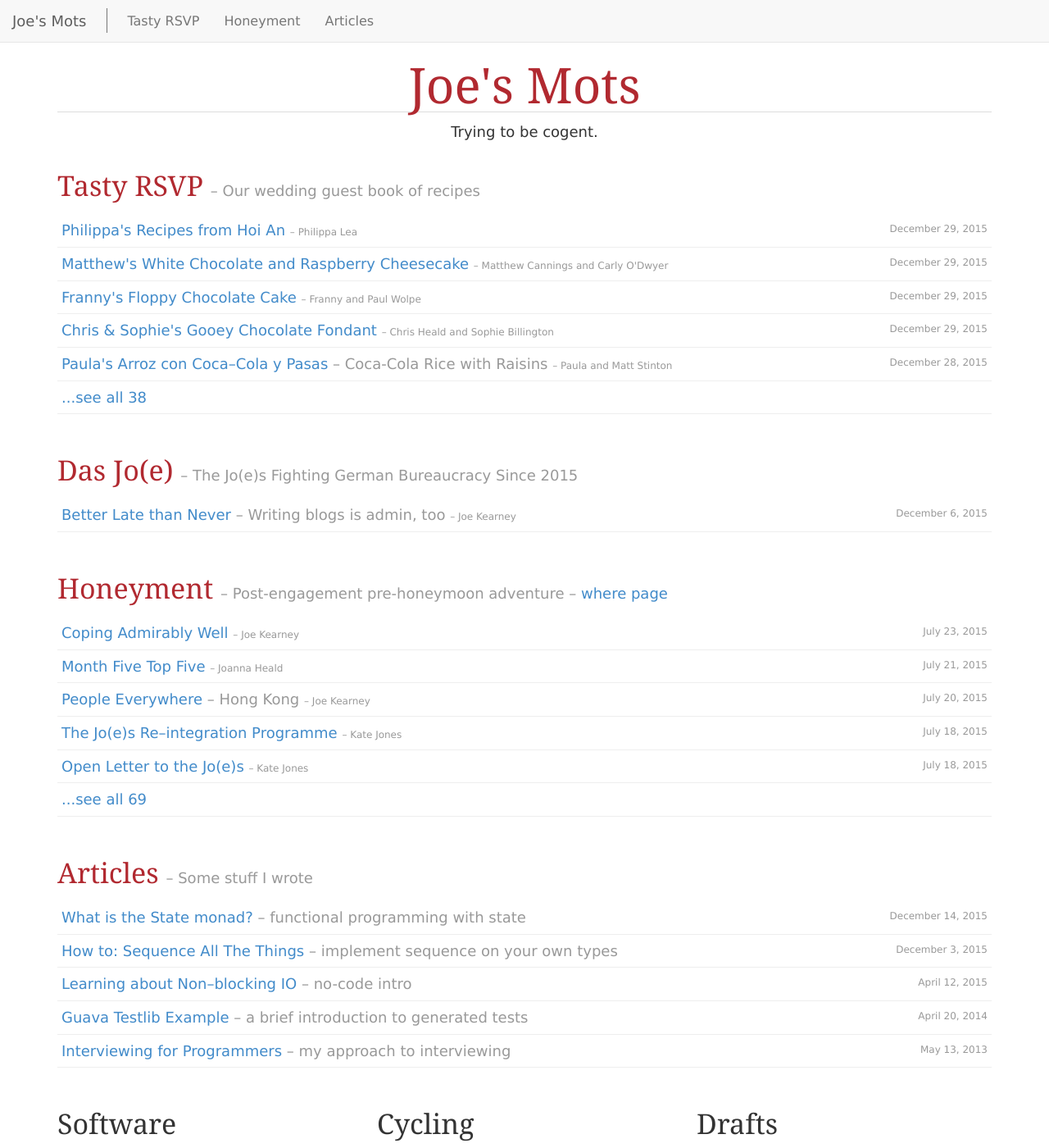
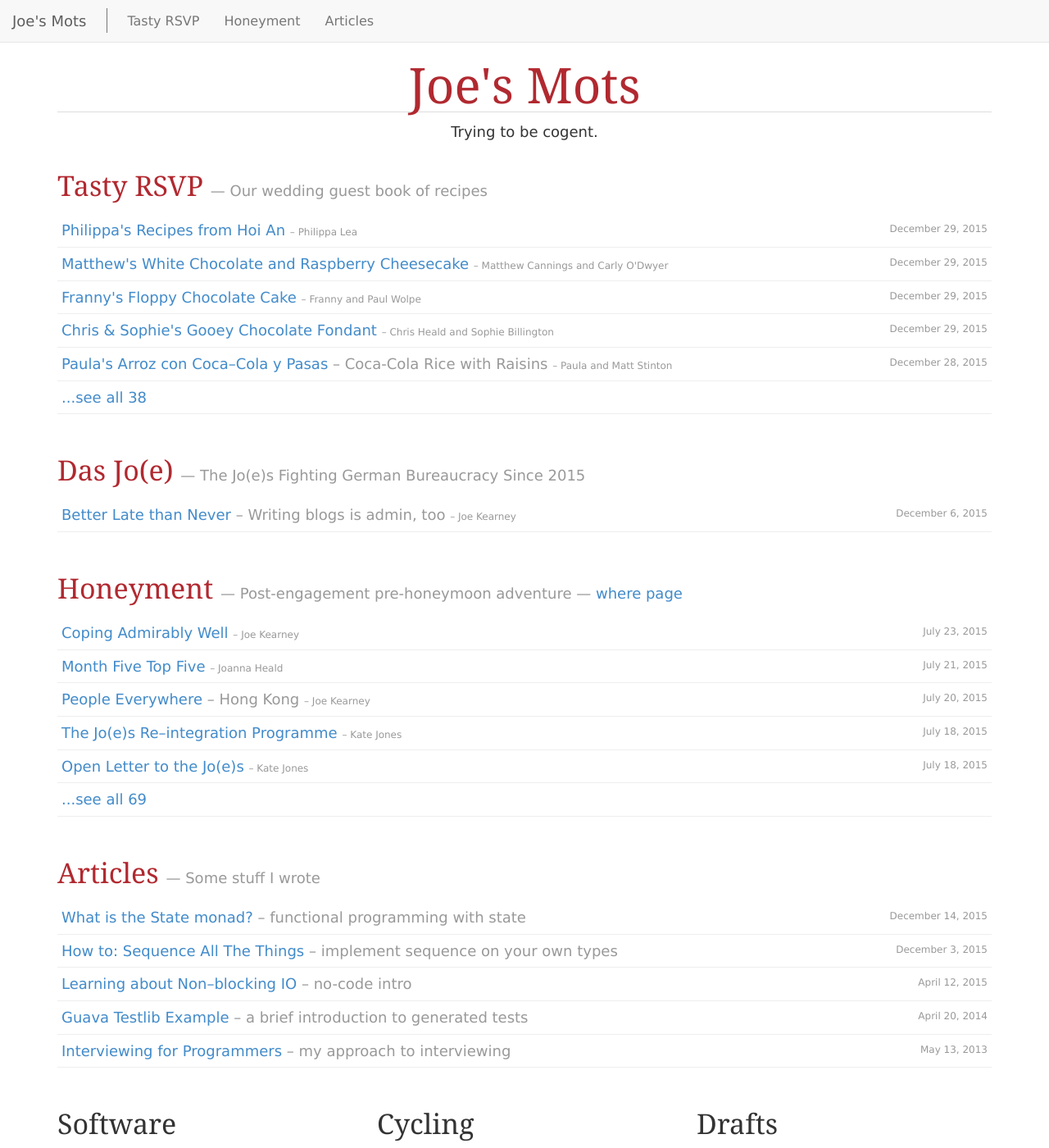
Before and after one commit to joekearney/joekearney.github.io, a Jekyll site: the page built from index.html, in a window 1280 px wide and 1400 px high. Shown: the whole window at 82% size. Built offline with Jekyll 4.4.1, drawn with Linux system fonts in a browser that asks for light colours; some web fonts are replaced.

Commit message:
ndash -> mdash for toc

```diff
--- a/_includes/short-toc-by-tag.html
+++ b/_includes/short-toc-by-tag.html
@@ -12,9 +12,9 @@
 
 <h2>
   <span class="title-colour"><a href="/{{include.tag}}-index">{{ include.title }}</a></span>
-  <span class="post-description">{% if include.description %}&ndash; {{ include.description }}{% endif %}
+  <span class="post-description">{% if include.description %}&mdash; {{ include.description }}{% endif %}
     {% if include.additionalLinkUrl %}
-      &ndash; <a href="{{include.additionalLinkUrl}}">{{include.additionalLinkText}}</a>
+      &mdash; <a href="{{include.additionalLinkUrl}}">{{include.additionalLinkText}}</a>
     {% endif %}
   </span>
 </h2>
```
